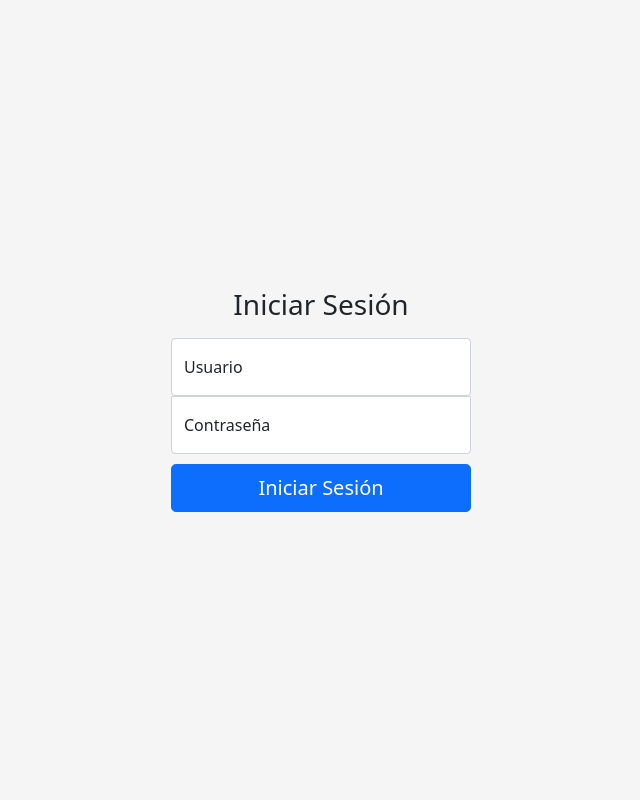
After one commit to Pytonicus/pruebaDjango, a Django app: page /login/ in a window 1280 px wide. The commit adds this page. Shown: the whole page, without its empty margins (319-959 px from the left). Run offline with Django 3.2, Linux system fonts and the light colour scheme.

Commit message:
prueba realizada al 99%

```diff
--- /dev/null
+++ b/core/static/css/signin.css
@@ -0,0 +1,39 @@
+html,
+body {
+  height: 100%;
+}
+
+body {
+  display: flex;
+  align-items: center;
+  padding-top: 40px;
+  padding-bottom: 40px;
+  background-color: #f5f5f5;
+}
+
+.form-signin {
+  width: 100%;
+  max-width: 330px;
+  padding: 15px;
+  margin: auto;
+}
+
+.form-signin .checkbox {
+  font-weight: 400;
+}
+
+.form-signin .form-floating:focus-within {
+  z-index: 2;
+}
+
+.form-signin input[type="email"] {
+  margin-bottom: -1px;
+  border-bottom-right-radius: 0;
+  border-bottom-left-radius: 0;
+}
+
+.form-signin input[type="password"] {
+  margin-bottom: 10px;
+  border-top-left-radius: 0;
+  border-top-right-radius: 0;
+}
--- /dev/null
+++ b/core/templates/core/login.html
@@ -0,0 +1,60 @@
+{% load static %}
+<!doctype html>
+<html lang="es">
+
+<head>
+    <meta charset="utf-8">
+    <meta name="viewport" content="width=device-width, initial-scale=1">
+    <meta name="description" content="">
+    <meta name="author" content="Mark Otto, Jacob Thornton, and Bootstrap contributors">
+    <meta name="generator" content="Hugo 0.83.1">
+    <title>Iniciar sesión</title>
+
+    <!-- Bootstrap core CSS -->
+    <link href="https://cdn.jsdelivr.net/npm/bootstrap@5.0.1/dist/css/bootstrap.min.css" rel="stylesheet" integrity="sha384-+0n0xVW2eSR5OomGNYDnhzAbDsOXxcvSN1TPprVMTNDbiYZCxYbOOl7+AMvyTG2x" crossorigin="anonymous">
+
+    <style>
+        .bd-placeholder-img {
+            font-size: 1.125rem;
+            text-anchor: middle;
+            -webkit-user-select: none;
+            -moz-user-select: none;
+            user-select: none;
+        }
+
+        @media (min-width: 768px) {
+            .bd-placeholder-img-lg {
+                font-size: 3.5rem;
+            }
+        }
+    </style>
+
+
+    <!-- Custom styles for this template -->
+    <link href="{% static 'css/signin.css' %}" rel="stylesheet">
+</head>
+
+<body class="text-center">
+
+    <main class="form-signin">
+        <form method="POST">
+            {% csrf_token %}
+            <h1 class="h3 mb-3 fw-normal">Iniciar Sesión</h1>
+
+            <div class="form-floating">
+                <input type="text" class="form-control" id="floatingInput" name="username" placeholder="name@example.com">
+                <label for="floatingInput">Usuario</label>
+            </div>
+            <div class="form-floating">
+                <input type="password" class="form-control" name="password" id="floatingPassword" placeholder="Password">
+                <label for="floatingPassword">Contraseña</label>
+            </div>
+
+            <button class="w-100 btn btn-lg btn-primary" type="submit">Iniciar Sesión</button>
+        </form>
+    </main>
+
+
+    <script src="https://cdn.jsdelivr.net/npm/bootstrap@5.0.1/dist/js/bootstrap.bundle.min.js" integrity="sha384-gtEjrD/SeCtmISkJkNUaaKMoLD0//ElJ19smozuHV6z3Iehds+3Ulb9Bn9Plx0x4" crossorigin="anonymous"></script>
+</body>
+</html>
--- a/core/views.py
+++ b/core/views.py
@@ -1,3 +1,30 @@
-from django.shortcuts import render
+from django.shortcuts import render, redirect
+from django.contrib.auth import authenticate
+from django.contrib.auth.forms import AuthenticationForm
+from django.contrib.auth import login, logout
 
-# Create your views here.
+
+def acceder(request):
+    """ página de acceso """
+
+    form = AuthenticationForm(data=request.POST)
+
+    if request.method == "POST":
+        if form.is_valid():
+            username = form.cleaned_data['username']
+            password = form.cleaned_data['password']
+
+            user = authenticate(username=username, password=password)
+
+            if user is not None:
+                login(request, user)
+                return redirect('/')
+
+
+    return render(request, 'core/login.html', {'form': form})
+
+def salir(request):
+    """ Cerrar sesión en el sitio """
+
+    logout(request)
+    return redirect('/')
--- a/pruebaDjango/urls.py
+++ b/pruebaDjango/urls.py
@@ -16,12 +16,17 @@ Including another URLconf
 from django.contrib import admin
 from django.urls import path
 from django.conf import settings
-from libros import views
+from libros import views as libros
+from core import views as core
 
 urlpatterns = [
     path('admin/', admin.site.urls),
-    path('', views.home, name='home'),
-    path('<categoria>', views.home, name='home')
+    path('', libros.home, name='home'),
+    path('<categoria>', libros.home, name='home'),
+    path('borrar/<int:libro>', libros.borrar_libro, name='borrar'),
+    path('<int:id>', libros.home, name='home'),
+    path('login/', core.acceder, name='login'),
+    path('logout/', core.salir, name='logout')
 ]
 
 if settings.DEBUG:
```
Also changed, not shown: libros/forms.py (+4 -4 lines), libros/static/js/modals.js (added, +53 -0 lines), libros/templates/base.html (+69 -10 lines), libros/templates/libros.html (+17 -5 lines), libros/views.py (+32 -1 lines).
